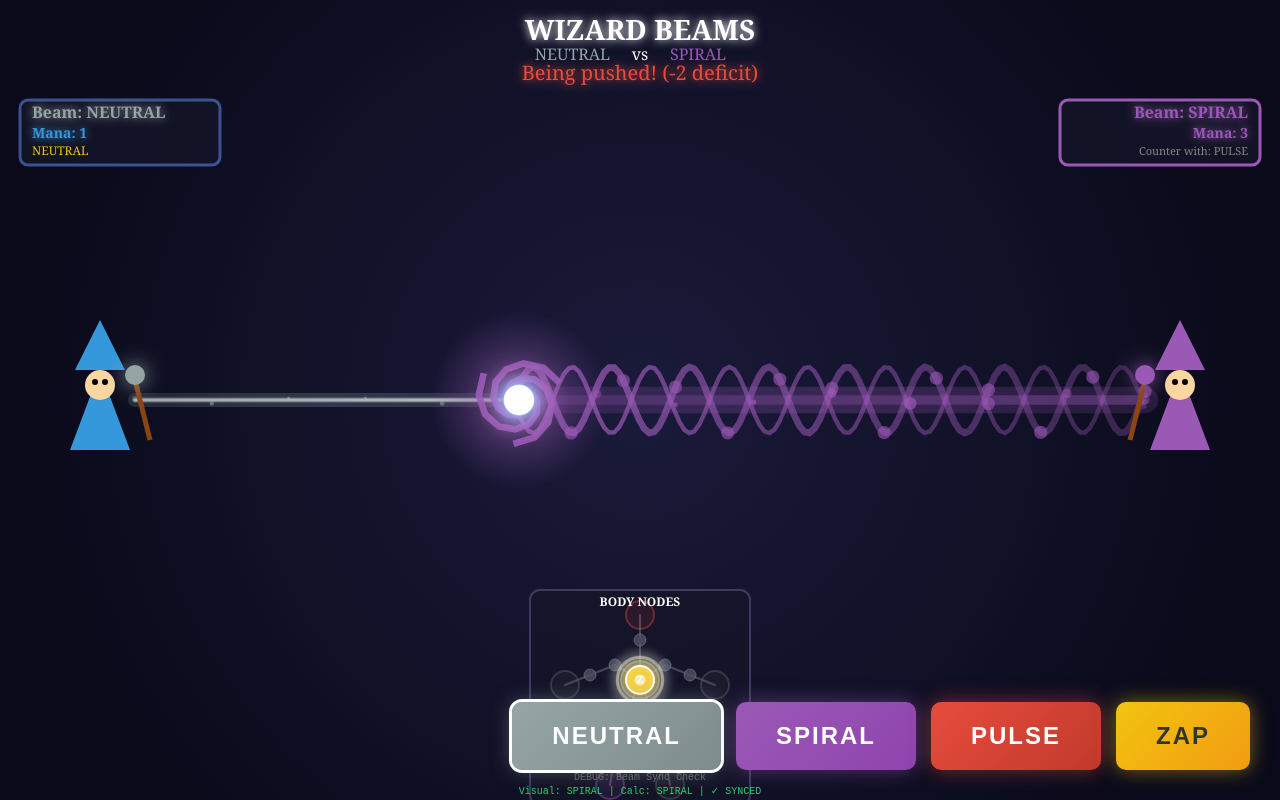
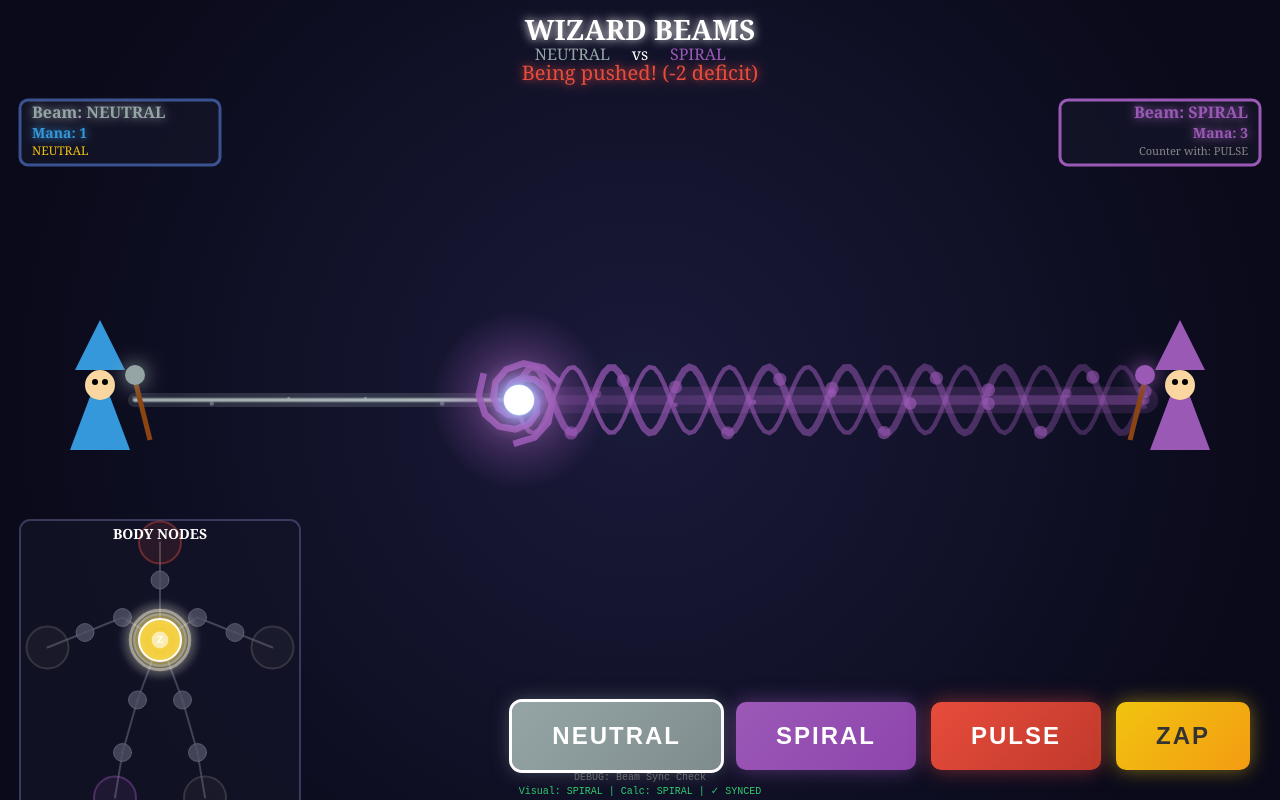
Before and after one commit to devin260-dev/wizard-beams, a plain HTML site: page index.html in a window 1280 px wide. Drawn offline with Linux system fonts and the light colour scheme.

Commit message:
Reposition and resize node network
- Moved node network to left side (below player wizard)
- Increased size by 50% (scale 1.5x)
- Functional nodes: 14px → 21px radius
- Pathway nodes: 6px → 9px radius
- Enlarged background panel to fit
- Easier to see and click during gameplay

Co-Authored-By: Claude Opus 4.5 <noreply@anthropic.com>

```diff
--- a/index.html
+++ b/index.html
@@ -191,9 +191,9 @@
         const nodeNetwork = {
             centerX: 0,
             centerY: 0,
-            scale: 1,
-            functionalRadius: 14,  // Larger for functional nodes
-            pathwayRadius: 6,      // Smaller for pathway nodes
+            scale: 1.5,  // 50% larger
+            functionalRadius: 21,  // Larger for functional nodes (14 * 1.5)
+            pathwayRadius: 9,      // Smaller for pathway nodes (6 * 1.5)
 
             // Node definitions: position offsets and type
             nodes: {
@@ -474,8 +474,9 @@
         // Update awareness position (follows path step by step)
         function updateStickAwareness(timestamp) {
             // Update network center position
-            nodeNetwork.centerX = canvas.width / 2;
-            nodeNetwork.centerY = canvas.height - 100;
+            // Position below player wizard (left side)
+            nodeNetwork.centerX = 160;
+            nodeNetwork.centerY = canvas.height - 130;
 
             if (awarenessMoving && awarenessPath.length > 0) {
                 const elapsed = timestamp - awarenessMoveStartTime;
@@ -553,21 +554,21 @@
 
         // Draw the node network with all connections and nodes
         function drawStickFigure() {
-            // Position network at bottom center of screen
-            nodeNetwork.centerX = canvas.width / 2;
-            nodeNetwork.centerY = canvas.height - 100;
+            // Position below player wizard (left side)
+            nodeNetwork.centerX = 160;
+            nodeNetwork.centerY = canvas.height - 130;
 
             const cx = nodeNetwork.centerX;
             const cy = nodeNetwork.centerY;
 
             ctx.save();
 
-            // Draw background panel
+            // Draw background panel (scaled up 1.5x)
             ctx.fillStyle = 'rgba(20, 20, 40, 0.7)';
             ctx.strokeStyle = 'rgba(100, 100, 150, 0.5)';
             ctx.lineWidth = 2;
             ctx.beginPath();
-            ctx.roundRect(cx - 110, cy - 110, 220, 215, 10);
+            ctx.roundRect(cx - 140, cy - 150, 280, 310, 10);
             ctx.fill();
             ctx.stroke();
 
@@ -753,9 +754,9 @@
 
             // Title
             ctx.fillStyle = '#fff';
-            ctx.font = 'bold 12px Georgia';
+            ctx.font = 'bold 14px Georgia';
             ctx.textAlign = 'center';
-            ctx.fillText('BODY NODES', cx, cy - 97);
+            ctx.fillText('BODY NODES', cx, cy - 135);
 
             ctx.restore();
         }
```
